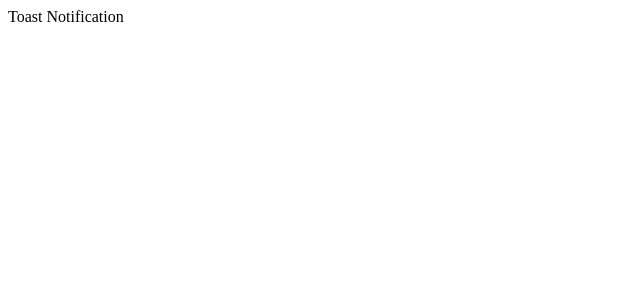
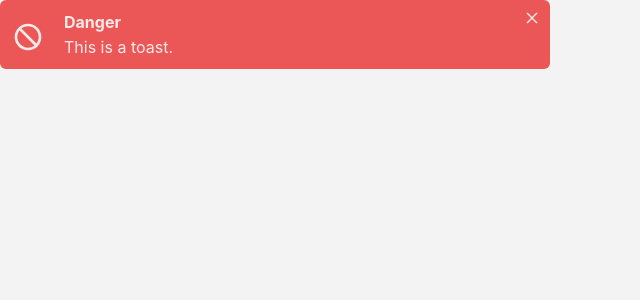
Before and after one commit to james-langridge/its-toasted, a React (Vite) app: page / in a window 1280 px wide. Shown: the top 300 px of the page, without its empty margins (0-640 px from the left). Built offline with nearby package versions, Linux system fonts and the light colour scheme.

Commit message:
Create and style Toast component

```diff
--- a/src/App.tsx
+++ b/src/App.tsx
@@ -1,7 +1,40 @@
 import { createRoot } from "react-dom/client";
+import { createGlobalStyle } from "styled-components";
+
+import { Toast } from "./components/toast";
+
+const GlobalStyle = createGlobalStyle`
+  *,
+  *::before,
+  *::after {
+    box-sizing: border-box;
+  }
+
+  body {
+    margin: 0;
+    padding: 0;
+    font-family: -apple-system, BlinkMacSystemFont, 'Segoe UI', 'Roboto', 'Oxygen',
+      'Ubuntu', 'Cantarell', 'Fira Sans', 'Droid Sans', 'Helvetica Neue',
+      sans-serif;
+    -webkit-font-smoothing: antialiased;
+    -moz-osx-font-smoothing: grayscale;
+    background-color: #f3f3f3;
+    color: #333;
+  }
+
+  html,
+  body {
+    max-width: 100vw;
+  }
+`;
 
 const App = () => {
-  return <div>Toast Notification</div>;
+  return (
+    <>
+      <GlobalStyle />
+      <Toast intent="Danger" message="This is a toast." />
+    </>
+  );
 };
 
 const container = document.getElementById("root");
--- /dev/null
+++ b/src/components/toast/Toast.tsx
@@ -0,0 +1,56 @@
+import styled from "styled-components";
+
+import { intentBgColors, intentColors, intentIcons } from "./constants";
+import { Close } from "./icons";
+import { ContainerProps, ToastProps } from "./types";
+
+const Container = styled.div<ContainerProps>`
+  align-items: center;
+  background-color: ${(props) => intentBgColors[props.intent]};
+  border-radius: 6px;
+  color: ${(props) => intentColors[props.intent]};
+  display: flex;
+  width: 100%;
+  padding: 12px;
+  position: relative;
+  max-width: 550px;
+`;
+
+const Content = styled.div`
+  display: flex;
+  flex-direction: column;
+  margin-left: 20px;
+`;
+
+const Message = styled.div``;
+
+const StyledClose = styled(Close)`
+  position: absolute;
+  top: 10px;
+  right: 10px;
+`;
+
+const Title = styled.div`
+  font-weight: bold;
+  margin-bottom: 5px;
+`;
+
+export function Toast({
+  autoCloseDuration = 6,
+  intent,
+  message,
+  title = intent,
+}: ToastProps) {
+  const Icon = intentIcons[intent];
+
+  return (
+    <Container intent={intent}>
+      <Icon />
+      <Content>
+        <Title>{title}</Title>
+        <Message>{message}</Message>
+      </Content>
+      <StyledClose />
+    </Container>
+  );
+}
--- /dev/null
+++ b/src/components/toast/constants.ts
@@ -0,0 +1,19 @@
+import { Danger, Success, Warning } from "./icons";
+
+export const intentBgColors = {
+  Danger: "#eb5757",
+  Success: "#6fcf97",
+  Warning: "#f2c94c",
+};
+
+export const intentColors = {
+  Danger: "#ffe8e8",
+  Success: "#0f552c",
+  Warning: "#6e5404",
+};
+
+export const intentIcons = {
+  Danger: Danger,
+  Success: Success,
+  Warning: Warning,
+};
--- /dev/null
+++ b/src/components/toast/icons/Close.tsx
@@ -0,0 +1,17 @@
+export const Close = ({ className }: { className?: string }) => {
+  return (
+    <svg
+      className={className}
+      width="16"
+      height="16"
+      viewBox="0 0 16 16"
+      fill="none"
+      xmlns="http://www.w3.org/2000/svg"
+    >
+      <path
+        d="M8.94001 8L13.14 3.80667C13.2655 3.68113 13.3361 3.51087 13.3361 3.33333C13.3361 3.1558 13.2655 2.98554 13.14 2.86C13.0145 2.73447 12.8442 2.66394 12.6667 2.66394C12.4891 2.66394 12.3189 2.73447 12.1933 2.86L8.00001 7.06L3.80668 2.86C3.68114 2.73447 3.51088 2.66394 3.33334 2.66394C3.15581 2.66394 2.98555 2.73447 2.86001 2.86C2.73447 2.98554 2.66395 3.1558 2.66395 3.33333C2.66395 3.51087 2.73447 3.68113 2.86001 3.80667L7.06001 8L2.86001 12.1933C2.79752 12.2553 2.74793 12.329 2.71408 12.4103C2.68024 12.4915 2.66281 12.5787 2.66281 12.6667C2.66281 12.7547 2.68024 12.8418 2.71408 12.9231C2.74793 13.0043 2.79752 13.078 2.86001 13.14C2.92199 13.2025 2.99572 13.2521 3.07696 13.2859C3.1582 13.3198 3.24534 13.3372 3.33334 13.3372C3.42135 13.3372 3.50849 13.3198 3.58973 13.2859C3.67097 13.2521 3.7447 13.2025 3.80668 13.14L8.00001 8.94L12.1933 13.14C12.2553 13.2025 12.3291 13.2521 12.4103 13.2859C12.4915 13.3198 12.5787 13.3372 12.6667 13.3372C12.7547 13.3372 12.8418 13.3198 12.9231 13.2859C13.0043 13.2521 13.078 13.2025 13.14 13.14C13.2025 13.078 13.2521 13.0043 13.2859 12.9231C13.3198 12.8418 13.3372 12.7547 13.3372 12.6667C13.3372 12.5787 13.3198 12.4915 13.2859 12.4103C13.2521 12.329 13.2025 12.2553 13.14 12.1933L8.94001 8Z"
+        fill="currentColor"
+      />
+    </svg>
+  );
+};
--- /dev/null
+++ b/src/components/toast/icons/Danger.tsx
@@ -0,0 +1,16 @@
+export const Danger = () => {
+  return (
+    <svg
+      width="32"
+      height="39"
+      viewBox="0 0 32 39"
+      fill="none"
+      xmlns="http://www.w3.org/2000/svg"
+    >
+      <path
+        d="M16 8.66667C13.3629 8.66667 10.785 9.44866 8.59239 10.9137C6.39974 12.3788 4.69077 14.4612 3.6816 16.8976C2.67243 19.3339 2.40839 22.0148 2.92286 24.6012C3.43733 27.1876 4.70721 29.5634 6.57191 31.4281C8.43661 33.2928 10.8124 34.5627 13.3988 35.0771C15.9852 35.5916 18.6661 35.3276 21.1024 34.3184C23.5388 33.3092 25.6212 31.6003 27.0863 29.4076C28.5513 27.215 29.3333 24.6371 29.3333 22C29.3333 20.249 28.9885 18.5152 28.3184 16.8976C27.6483 15.2799 26.6662 13.81 25.4281 12.5719C24.19 11.3338 22.7201 10.3517 21.1024 9.68161C19.4848 9.01155 17.751 8.66667 16 8.66667ZM16 32.6667C13.171 32.6667 10.4579 31.5429 8.45752 29.5425C6.45714 27.5421 5.33333 24.829 5.33333 22C5.33038 19.6311 6.12402 17.3301 7.58666 15.4667L22.5333 30.4133C20.6699 31.876 18.3689 32.6696 16 32.6667ZM24.4133 28.5333L9.46666 13.5867C11.3301 12.124 13.6311 11.3304 16 11.3333C18.829 11.3333 21.5421 12.4571 23.5425 14.4575C25.5429 16.4579 26.6667 19.171 26.6667 22C26.6696 24.3689 25.876 26.6699 24.4133 28.5333Z"
+        fill="currentColor"
+      />
+    </svg>
+  );
+};
--- /dev/null
+++ b/src/components/toast/icons/index.ts
@@ -0,0 +1,4 @@
+export * from "./Close";
+export * from "./Danger";
+export * from "./Success";
+export * from "./Warning";
--- /dev/null
+++ b/src/components/toast/index.ts
@@ -0,0 +1 @@
+export * from "./Toast";
--- /dev/null
+++ b/src/components/toast/types.ts
@@ -0,0 +1,10 @@
+export interface ContainerProps {
+  intent: "Warning" | "Success" | "Danger";
+}
+
+export type ToastProps = {
+  autoCloseDuration?: number;
+  intent: "Danger" | "Success" | "Warning";
+  message: string;
+  title?: string;
+};
```
Also changed, not shown: src/components/toast/icons/Success.tsx (added, +16 -0 lines), src/components/toast/icons/Warning.tsx (added, +16 -0 lines), vite.config.js (line endings or trailing spaces), 1 other file (tests, documents, lock files or other folders).
